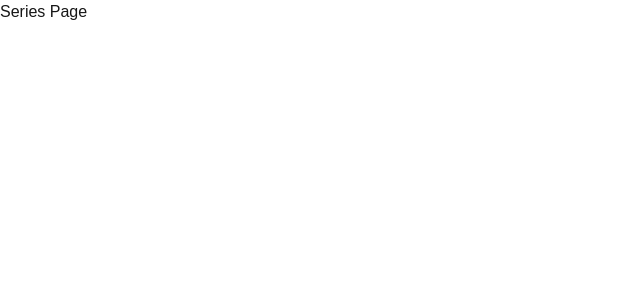
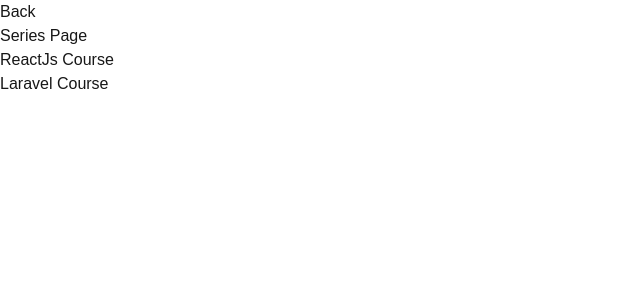
Before and after one commit to FHsm97/my-new-next-app, a Next.js app: page /series in a window 1280 px wide. Shown: the top 300 px of the page, without its empty margins (0-640 px from the left). Built offline with nearby package versions, Linux system fonts and the light colour scheme.

Commit message:
S2-E7-link component

```diff
--- a/src/app/page.tsx
+++ b/src/app/page.tsx
@@ -1,4 +1,5 @@
 import Image from "next/image";
+import Link from "next/link";
 
 export default function Home() {
   return (
@@ -26,21 +27,13 @@
         </ol>
 
         <div className="flex gap-4 items-center flex-col sm:flex-row">
-          <a
+          <Link
             className="rounded-full border border-solid border-transparent transition-colors flex items-center justify-center bg-foreground text-background gap-2 hover:bg-[#383838] dark:hover:bg-[#ccc] font-medium text-sm sm:text-base h-10 sm:h-12 px-4 sm:px-5 sm:w-auto"
-            href="https://vercel.com/new?utm_source=create-next-app&utm_medium=appdir-template-tw&utm_campaign=create-next-app"
-            target="_blank"
+            href="/series"
             rel="noopener noreferrer"
           >
-            <Image
-              className="dark:invert"
-              src="/vercel.svg"
-              alt="Vercel logomark"
-              width={20}
-              height={20}
-            />
-            Deploy now
-          </a>
+            Series Page
+          </Link>
           <a
             className="rounded-full border border-solid border-black/[.08] dark:border-white/[.145] transition-colors flex items-center justify-center hover:bg-[#f2f2f2] dark:hover:bg-[#1a1a1a] hover:border-transparent font-medium text-sm sm:text-base h-10 sm:h-12 px-4 sm:px-5 w-full sm:w-auto md:w-[158px]"
             href="https://nextjs.org/docs?utm_source=create-next-app&utm_medium=appdir-template-tw&utm_campaign=create-next-app"
--- a/src/app/series/page.tsx
+++ b/src/app/series/page.tsx
@@ -1,10 +1,20 @@
+import Link from "next/link";
 
 
-export default function seriesPage() {
+export default function SeriesPage() {
 
     return (
         <>
+            <Link href="/">Back</Link>
             <h1>Series Page</h1>
+            <ul>
+                <li>
+                    <Link href="/series/reactjs-course">ReactJs Course</Link>
+                </li>
+                <li>
+                    <Link href="/series/laravel-course">Laravel Course</Link>
+                </li>
+            </ul>
 
         </>
     )
```
